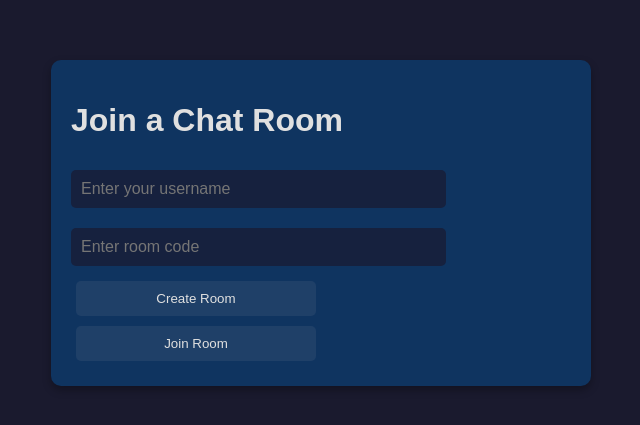
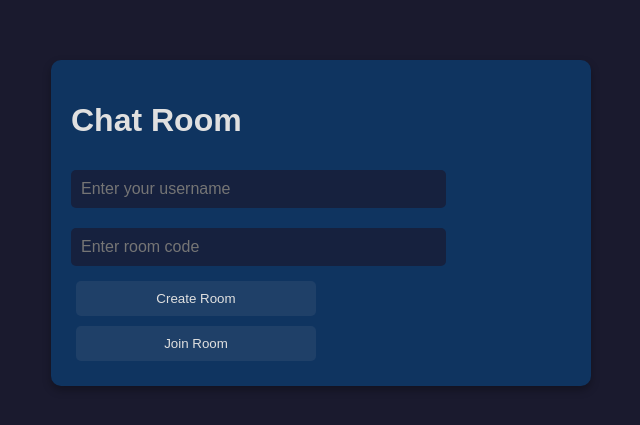
Before and after one commit to Toast-monkeys/chat, a plain HTML site: page index.html in a window 1280 px wide. Shown: the part 177-602 px from the top of the page, without its empty margins (319-959 px from the left). Drawn offline with Linux system fonts and the light colour scheme.

Commit message:
slight html

```diff
--- a/index.html
+++ b/index.html
@@ -14,7 +14,7 @@
 <body>
   <div id="app">
     <div id="auth-section">
-      <h1>Join a Chat Room</h1>
+      <h1>Chat Room</h1>
       <input type="text" id="username" placeholder="Enter your username">
       <input type="text" id="room-code" placeholder="Enter room code">
       <button id="create-room-btn">Create Room</button>
```
